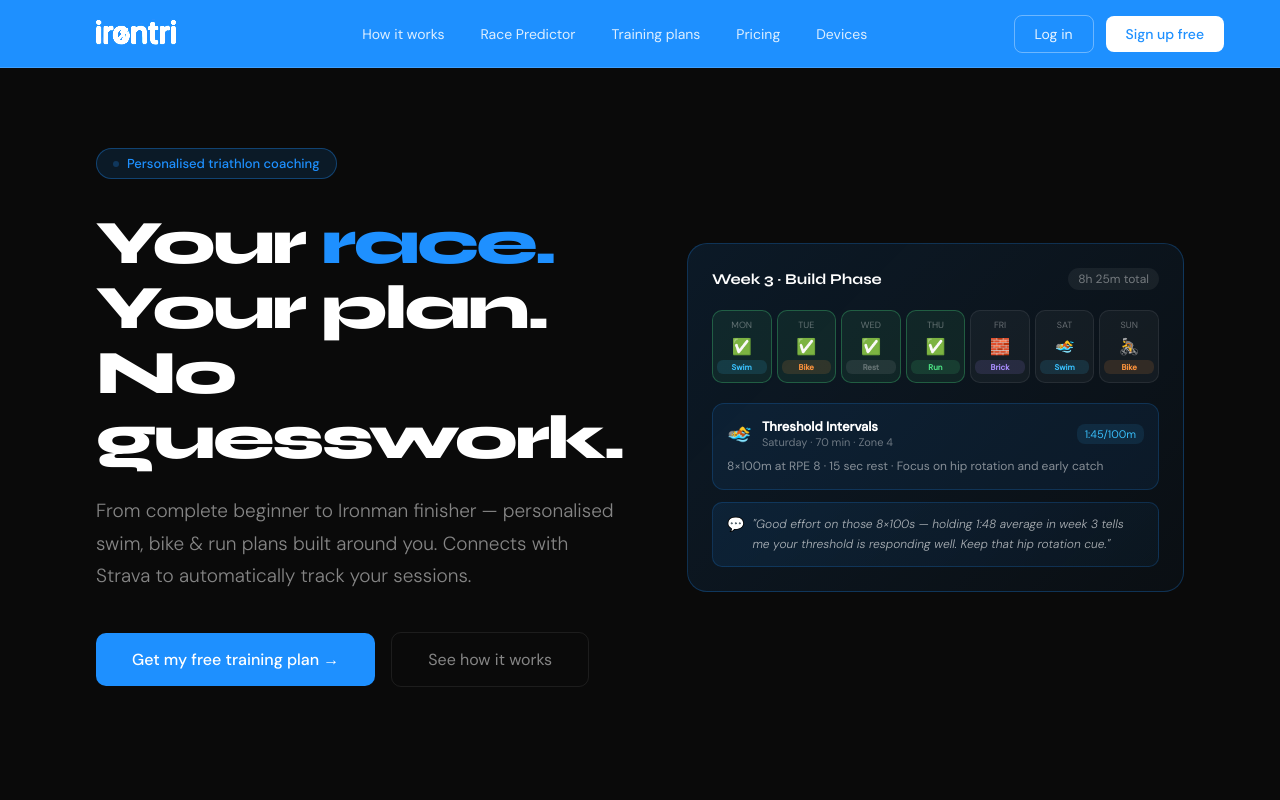
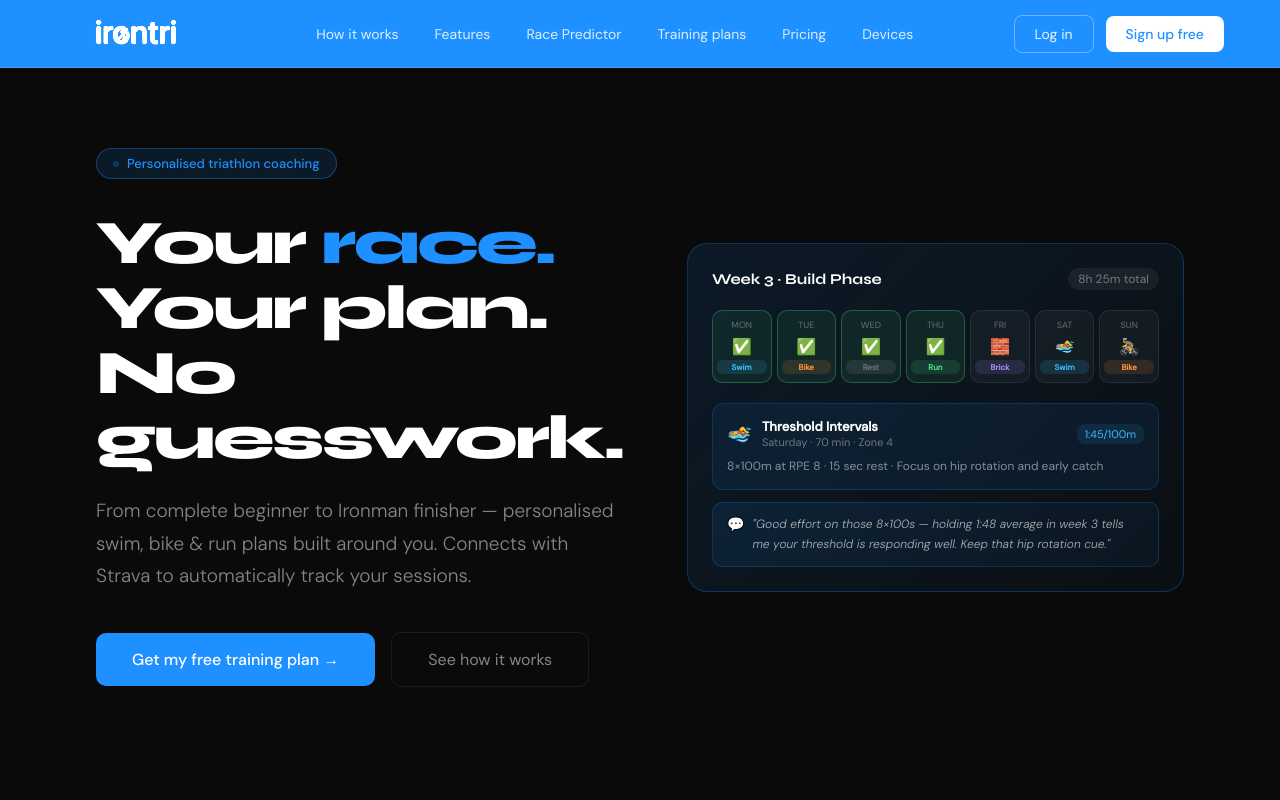
Before and after one commit to irontri/irontri-website, a plain HTML site: page index.html in a window 1280 px wide. Shown: the top 800 px of the page. Drawn offline with Linux system fonts and the light colour scheme; no server answers.

Commit message:
Update index.html

```diff
--- a/index.html
+++ b/index.html
@@ -228,6 +228,7 @@
   <img src="irontri_logo.png" alt="irontri" class="nav-logo" />
   <ul class="nav-links">
     <li><a href="#how">How it works</a></li>
+    <li><a href="/features.html">Features</a></li>
     <li><a href="predict.html">Race Predictor</a></li>
     <li><a href="#plans">Training plans</a></li>
     <li><a href="#pricing-plans">Pricing</a></li>
```
